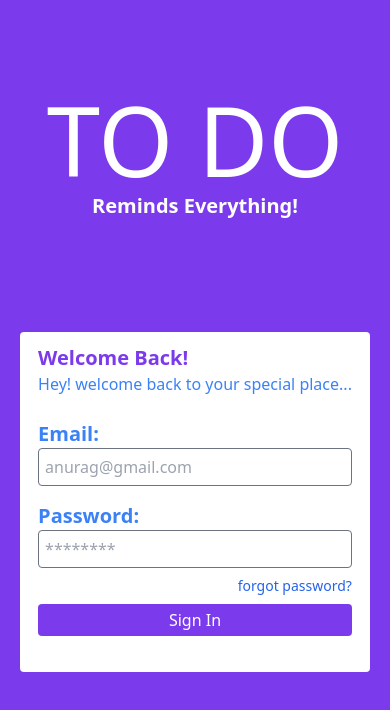
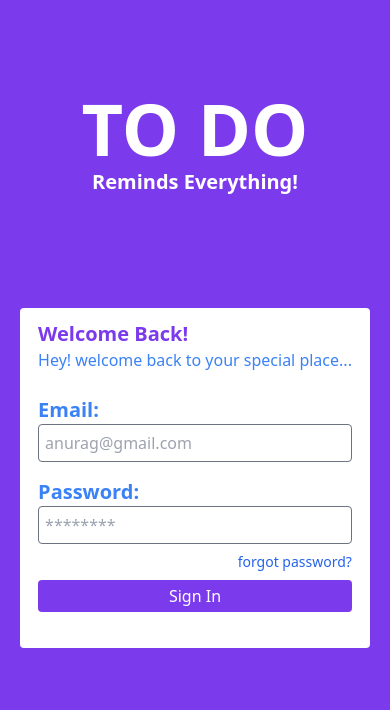
Before and after one commit to anuragvishwak/taskManagement, a React (Create React App) app: page / in a window 390 px wide. Shown: the top 710 px of the page. Built offline with nearby package versions, Linux system fonts and the light colour scheme.

Commit message:
fix the mobile view login page height error.

```diff
--- a/src/Login.js
+++ b/src/Login.js
@@ -25,23 +25,20 @@ function Login() {
   }
 
   return (
-    <div className="sm:flex min-h-screen bg-[#7C3AED]">
-      {/* Left Section */}
-      <div className="flex items-center h-full py-[92px] sm:h-auto justify-center w-full">
+    <div className="sm:flex h-screen bg-[#7C3AED]">
+      <div className="flex items-center  py-[92px] h-auto justify-center w-full">
         <div className="text-white">
-          <p className="text-bold text-8xl">TO DO</p>
+          <p className="font-bold text-7xl sm:text-8xl">TO DO</p>
           <p className="text-xl text-center mt-1 font-semibold">
             Reminds Everything!
           </p>
         </div>
       </div>
 
-      {/* Right Section */}
       <div className="sm:flex items-end sm:items-center justify-center p-5 sm:h-screen sm:w-6/12 text-blue-500">
         <div className="bg-white p-3 sm:p-0 sm:h-full rounded w-full">
           <div className="flex h-full items-end sm:items-center justify-center pb-6 sm:pb-0">
             <div>
-              {/* Heading */}
               <div className="mb-6 sm:mb-10">
                 <p className="text-xl sm:text-5xl text-[#7C3AED] font-bold">
                   Welcome Back!
@@ -51,7 +48,6 @@ function Login() {
                 </p>
               </div>
 
-              {/* Email */}
               <div>
                 <p className="font-semibold text-xl">Email:</p>
                 <input
```
